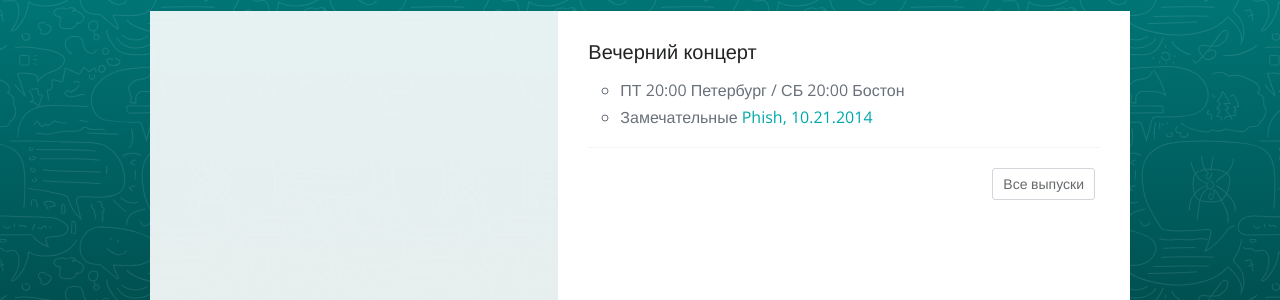
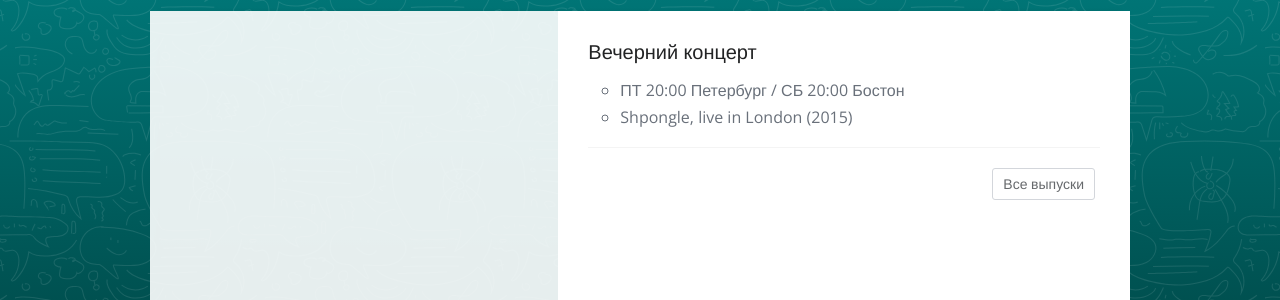
Before and after one commit to tretten/site-moonant, a Jekyll site: the page built from _posts/rotation/2016-06-05-015.md, in a window 1280 px wide and 1087 px high. Shown: the part 430-730 px from the top of the window. Built offline with Jekyll 4.4.1, drawn with Linux system fonts in a browser that asks for light colours; nearby versions of some CDN libraries; a script that is not in the unit is left out; comment, search, counter and statistics services are not loaded.

Commit message:
rot 15 upd

```diff
--- a/_posts/rotation/2016-06-05-015.md
+++ b/_posts/rotation/2016-06-05-015.md
@@ -13,4 +13,4 @@ album-6:    Аукцыон / На солнце (2016)
 
 #### Вечерний концерт
 - ПТ 20:00 Петербург / СБ 20:00 Бостон
-- Замечательные [Phish, 10.21.2014](https://www.youtube.com/watch?v=jZgdal2sPjE)
+- Shpongle, live in London (2015)
```
